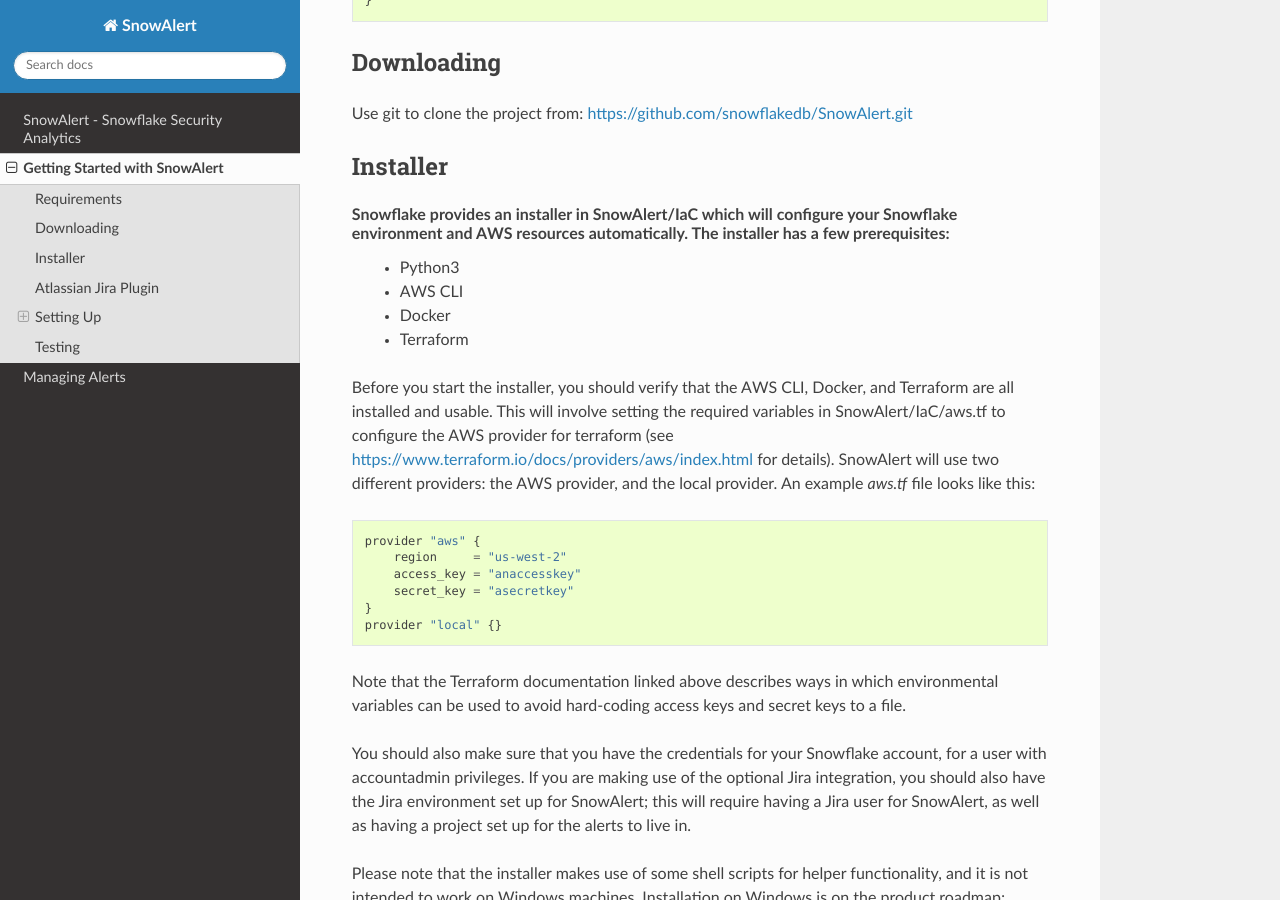
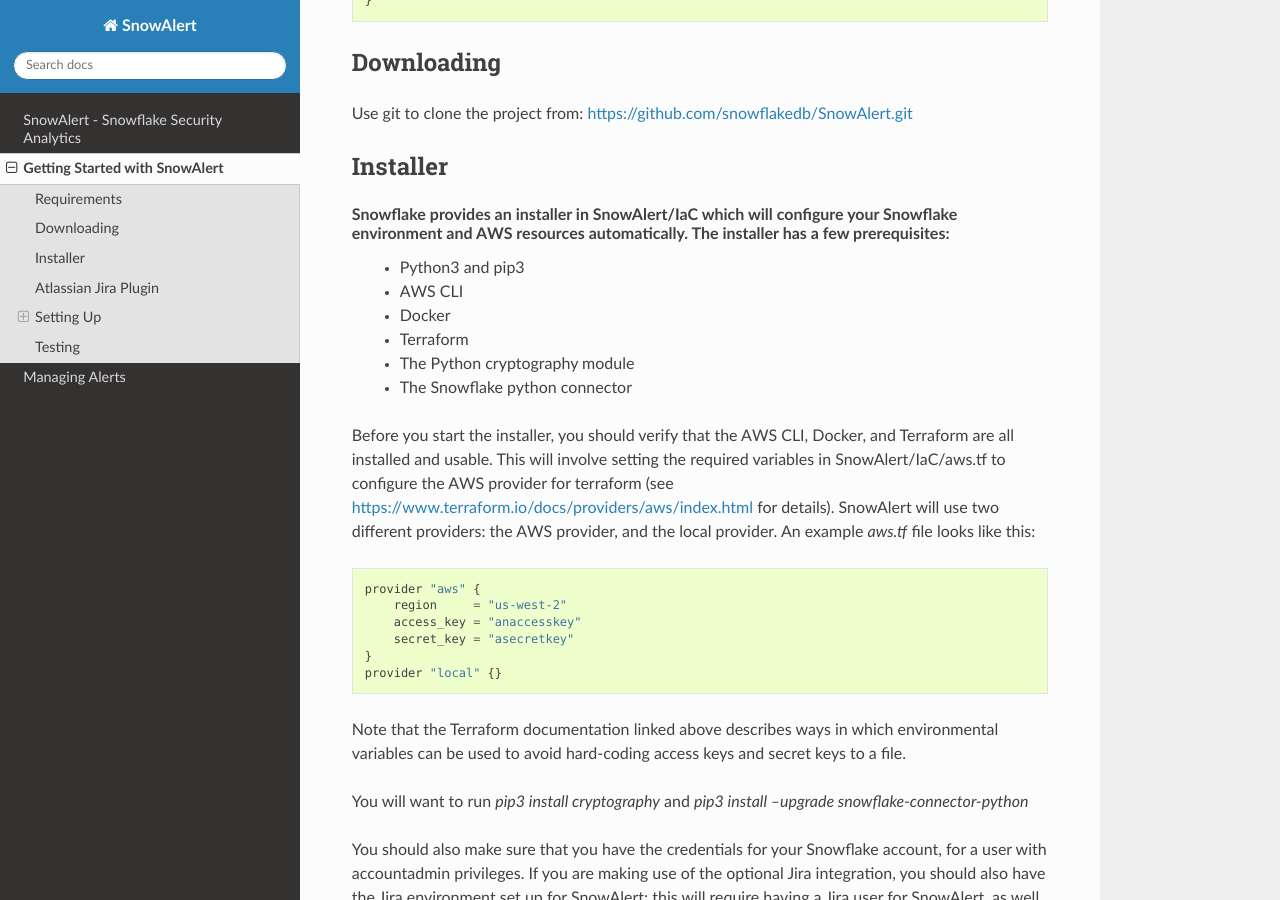
Before and after one commit to snowflakedb/SnowAlert, a Sphinx documentation site: the page built from docs/getting_started.rst, in a window 1280 px wide and 900 px high, scrolled down 861 px. Built offline with Sphinx 7.4.7 and the Read the Docs theme 2.0.0, drawn with Linux system fonts in a browser that asks for light colours.

Commit message:
Added additional requirements for SnowAlert

```diff
--- a/docs/getting_started.rst
+++ b/docs/getting_started.rst
@@ -50,10 +50,12 @@
 ---------
 
 Snowflake provides an installer in SnowAlert/IaC which will configure your Snowflake environment and AWS resources automatically. The installer has a few prerequisites:
-    * Python3
+    * Python3 and pip3
     * AWS CLI
     * Docker
     * Terraform
+    * The Python cryptography module
+    * The Snowflake python connector
 
 Before you start the installer, you should verify that the AWS CLI, Docker, and Terraform are all installed and usable. This will involve setting the required variables in SnowAlert/IaC/aws.tf to configure the AWS provider for terraform (see https://www.terraform.io/docs/providers/aws/index.html for details). SnowAlert will use two different providers: the AWS provider, and the local provider.
 An example `aws.tf` file looks like this:
@@ -69,6 +71,8 @@
 
 
 Note that the Terraform documentation linked above describes ways in which environmental variables can be used to avoid hard-coding access keys and secret keys to a file.
+
+You will want to run `pip3 install cryptography` and `pip3 install --upgrade snowflake-connector-python`
 
 You should also make sure that you have the credentials for your Snowflake account, for a user with accountadmin privileges. If you are making use of the optional Jira integration, you should also have the Jira environment set up for SnowAlert; this will require having a Jira user for SnowAlert, as well as having a project set up for the alerts to live in.
 
```
